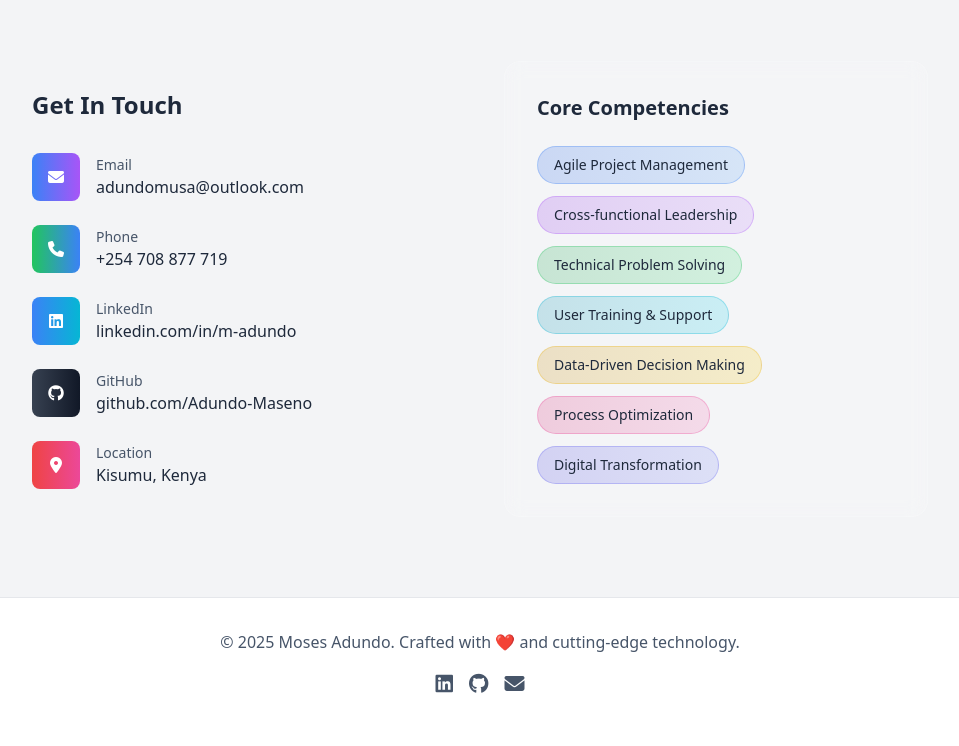
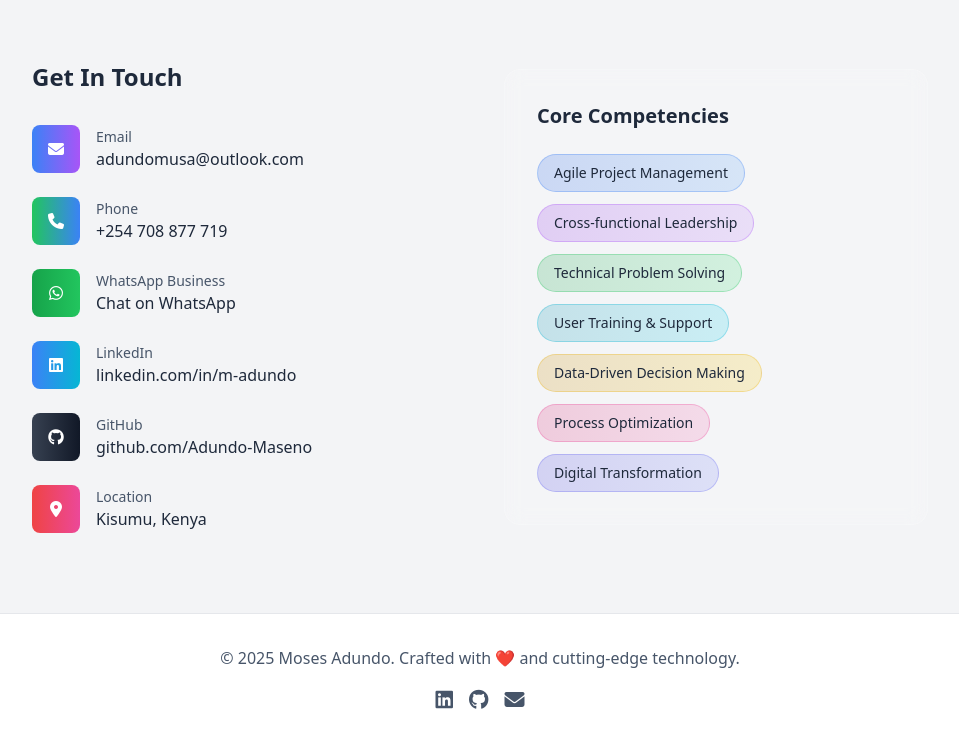
Before and after one commit to Adundo-Maseno/portfolio, a plain HTML site: page index.html in a window 1280 px wide. Shown: the part 5229-5975 px from the top of the page, without its empty margins (160-1119 px from the left). Drawn offline with nearby package versions, Linux system fonts and the light colour scheme.

Commit message:
Update index.html

```diff
--- a/index.html
+++ b/index.html
@@ -776,6 +776,15 @@
                             </div>
                         </div>
                         <div class="flex items-center group">
+                        <div class="w-12 h-12 bg-gradient-to-r from-green-600 to-green-500 rounded-lg flex items-center justify-center mr-4 group-hover:scale-110 transition-transform">
+                            <i class="fab fa-whatsapp text-white"></i>
+                        </div>
+                        <div>
+                            <p class="dark:text-gray-400 text-slate-600 text-sm">WhatsApp Business</p>
+                            <a href="https://wa.me/254708877719" target="_blank" class="dark:text-white text-slate-800 hover:text-green-400 transition-colors">Chat on WhatsApp</a>
+                        </div>
+                    </div>
+                        <div class="flex items-center group">
                             <div class="w-12 h-12 bg-gradient-to-r from-blue-500 to-cyan-500 rounded-lg flex items-center justify-center mr-4 group-hover:scale-110 transition-transform">
                                 <i class="fab fa-linkedin text-white"></i>
                             </div>
```
